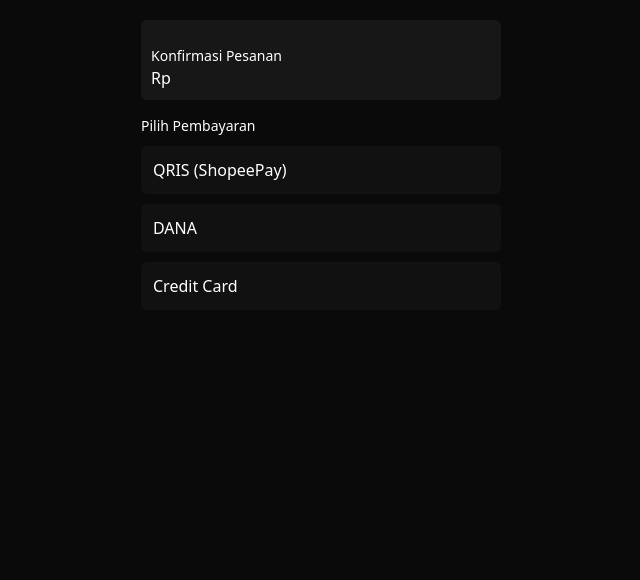
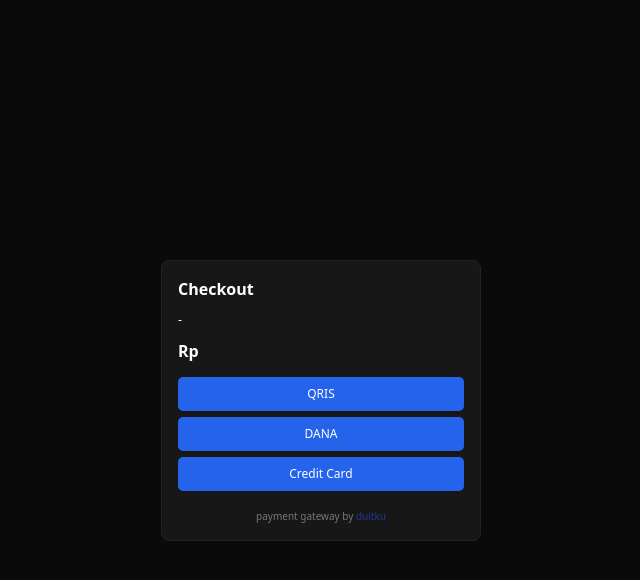
Before and after one commit to akaanakbaik/startup-tes, a React (Vite) app: page /pilih in a window 1280 px wide. Shown: the top 580 px of the page, without its empty margins (319-959 px from the left). Built offline with nearby package versions, Linux system fonts and the light colour scheme.

Commit message:
Update pilih.jsx

```diff
--- a/src/page/pilih.jsx
+++ b/src/page/pilih.jsx
@@ -1,45 +1,49 @@
-import { useLocation, useNavigate } from "react-router-dom"
-
 export default function Pilih(){
 
-  const nav = useNavigate()
-  const {state}=useLocation()
+  const data = JSON.parse(localStorage.getItem("checkout")||"{}")
 
-  const plan = state?.plan
+  function go(path){
+    window.location.href=path
+  }
 
-  return(
-    <div style={s.body}>
-      <div style={s.wrap}>
+  return (
+    <div style={{background:"#0a0a0a",minHeight:"100vh",display:"flex",justifyContent:"center",alignItems:"center"}}>
 
-        <div style={s.card}>
-          <div style={s.title}>Konfirmasi Pesanan</div>
-          <div>{plan?.name}</div>
-          <div>Rp{plan?.price}</div>
+      <div style={{width:"320px",background:"#171717",padding:"16px",borderRadius:"8px",border:"1px solid #222"}}>
+
+        <div style={{fontWeight:"700",marginBottom:"10px"}}>
+          Checkout
         </div>
 
-        <div style={s.title}>Pilih Pembayaran</div>
-
-        <div style={s.item} onClick={()=>nav("/qris",{state:{plan}})}>
-          QRIS (ShopeePay)
+        <div style={{fontSize:"12px",marginBottom:"10px"}}>
+          {data.name} - {data.ram}
         </div>
 
-        <div style={s.item} onClick={()=>nav("/dana",{state:{plan}})}>
-          DANA
+        <div style={{fontWeight:"700",marginBottom:"14px"}}>
+          Rp {data.price}
         </div>
 
-        <div style={s.item} onClick={()=>nav("/cc",{state:{plan}})}>
-          Credit Card
+        <button onClick={()=>go("/qr")} style={btn}>QRIS</button>
+        <button onClick={()=>go("/ewalletdana")} style={btn}>DANA</button>
+        <button onClick={()=>go("/creditcard")} style={btn}>Credit Card</button>
+
+        <div style={{marginTop:"12px",textAlign:"center",fontSize:"10px",color:"#777"}}>
+          payment gateway by <a href="https://duitku.com" target="_blank" style={{color:"#1e3a8a"}}>duitku</a>
         </div>
 
       </div>
+
     </div>
   )
 }
 
-const s={
-body:{background:"#0a0a0a",color:"#fff",minHeight:"100vh"},
-wrap:{maxWidth:"400px",margin:"auto",padding:"20px"},
-title:{marginTop:"15px",fontSize:"14px"},
-card:{background:"#171717",padding:"10px",borderRadius:"6px"},
-item:{padding:"12px",background:"#111",marginTop:"10px",borderRadius:"6px"}
+const btn={
+  width:"100%",
+  padding:"8px",
+  marginBottom:"6px",
+  background:"#2563eb",
+  border:"none",
+  borderRadius:"5px",
+  color:"#fff",
+  fontSize:"12px"
 }
```
